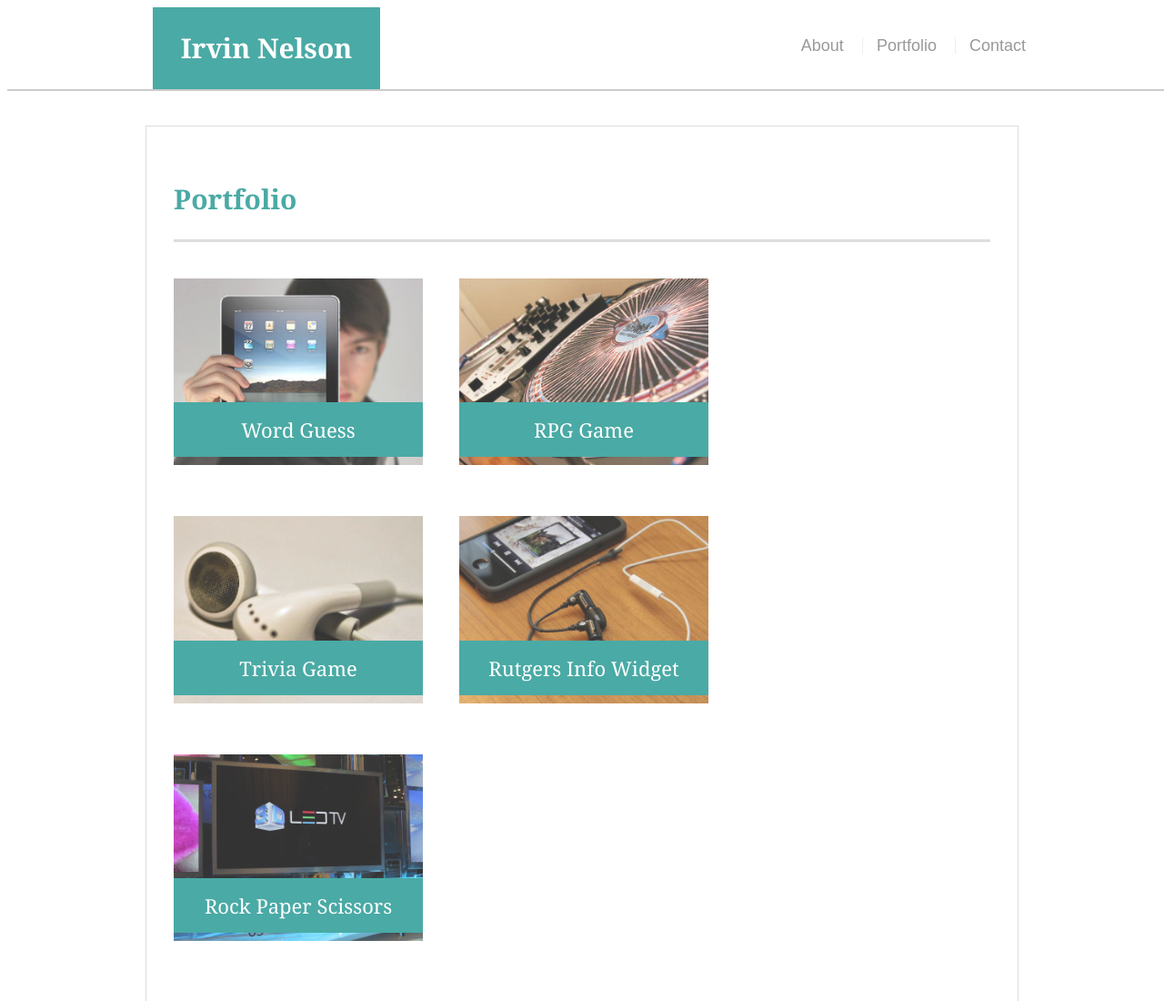
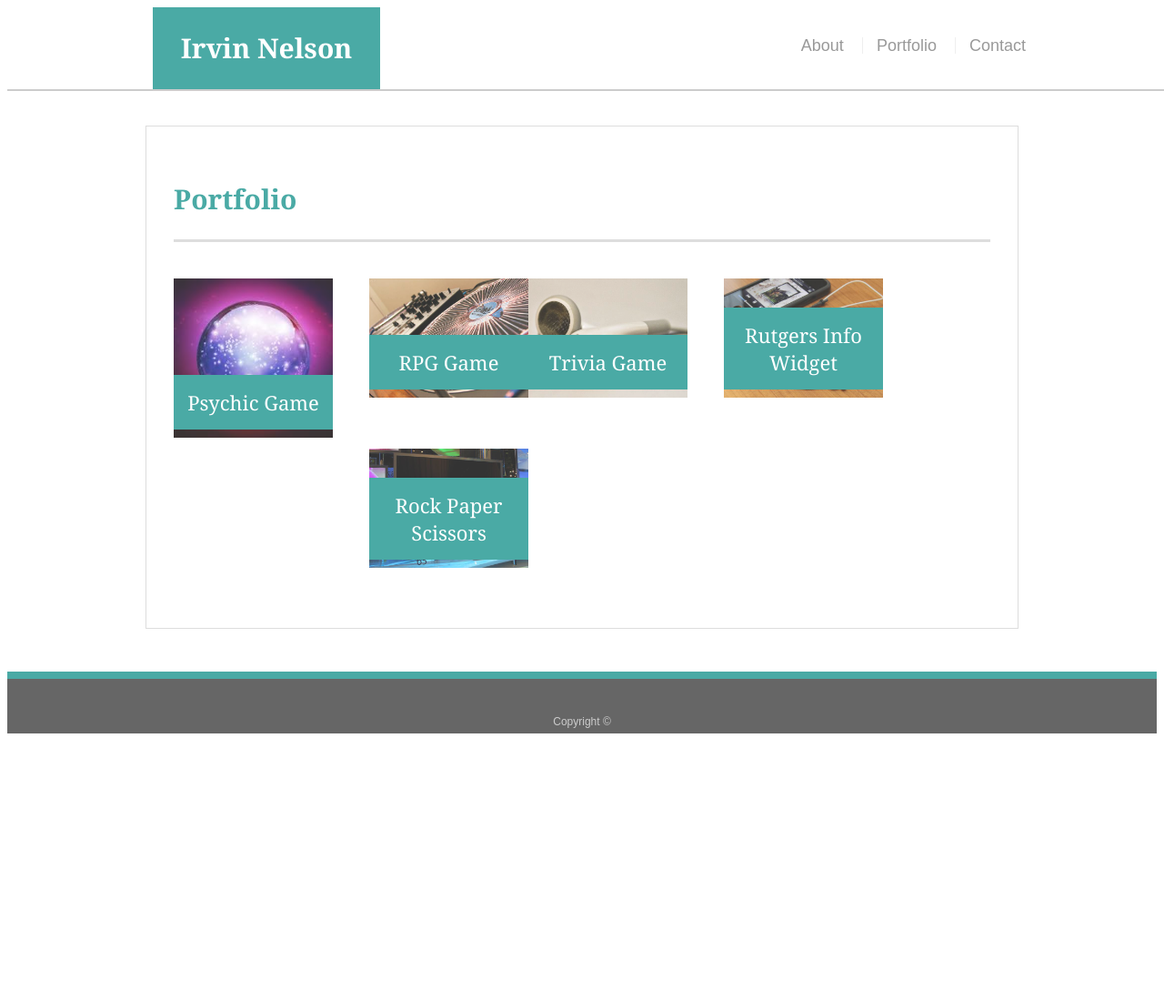
Before and after one commit to irvinlnelson/Responsive-Portfolio, a plain HTML site: page portfolio.html in a window 1280 px wide. Shown: the top 1100 px of the page at 91% size. After the commit the page ends 814 px from the top, so only its background shows below. Drawn offline with Linux system fonts and the light colour scheme.

Commit message:
adding psychic game

```diff
--- a/assets/css/style.css
+++ b/assets/css/style.css
@@ -139,7 +139,7 @@ body {
   .work {
     position: relative;
     float: left;
-    width: 274px;
+    width: 175px;
     margin: 20px 0 25px;
     overflow: auto;
   }
--- a/portfolio.html
+++ b/portfolio.html
@@ -3,7 +3,7 @@
 
 <head>
   <meta charset="UTF-8">
-  <title>Portfolio | Your Name</title>
+  <title>Portfolio | Irvin </title>
   <link rel="stylesheet" type="text/css" href="assets/css/style.css">
 </head>
 
@@ -25,9 +25,9 @@
       <h1>Portfolio</h1>
 
       <div class="work">
-        <img src="assets/images/technics-q-c-640-480-1.jpg" alt="Word Guess">
+        <a href="https://irvinlnelson.github.io/Psychic-Game/"><img src="assets/images/crystalball.jpeg" alt="Psychic Game">
 
-        <h3>Word Guess</h3>
+        <h3>Psychic Game</h3></a>
       </div>
       <div class="work">
         <img src="assets/images/technics-q-c-640-480-2.jpg" alt="RPG Game">
```
Also changed, not shown: assets/images/crystalball.jpeg (added).
